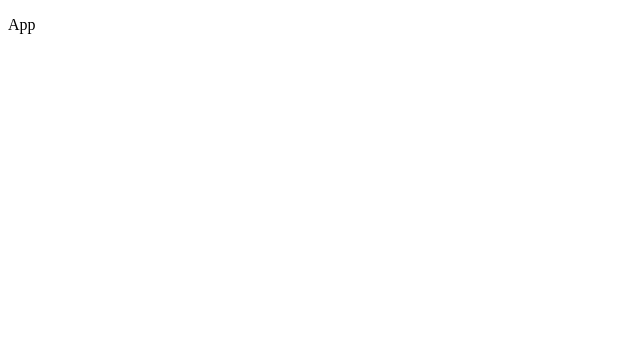
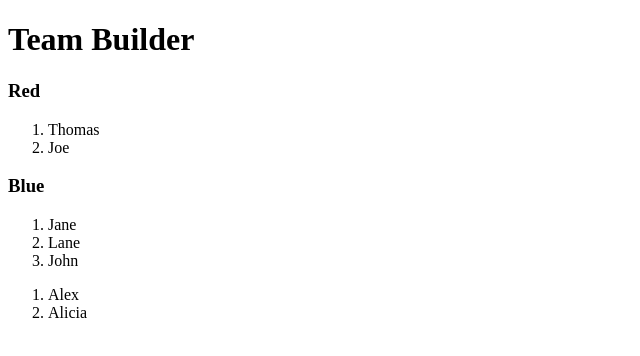
Before and after one commit to tf3/teamster, a React app: page / in a window 1280 px wide. Shown: the top 356 px of the page, without its empty margins (0-640 px from the left). Built offline with nearby package versions, Linux system fonts and the light colour scheme; the HTML template or start-up script is replaced by a standard one.

Commit message:
Add placeholder React components and data

```diff
--- /dev/null
+++ b/src/components/App.jsx
@@ -0,0 +1,40 @@
+import React from 'react';
+import TeamList from './TeamList.jsx';
+import UnassignedList from './UnassignedList.jsx';
+
+const placeholderState = {
+  teams: [
+    {
+      name: 'Red',
+      maxMembers: 5,
+      members: [{ name: 'Thomas' }, { name: 'Joe' }],
+    },
+    {
+      name: 'Blue',
+      maxMembers: 5,
+      members: [{ name: 'Jane' }, { name: 'Lane' }, { name: 'John' }],
+    },
+  ],
+  unassigned: [{ name: 'Alex' }, { name: 'Alicia' }],
+};
+
+class App extends React.Component {
+  constructor(props) {
+    super(props);
+    this.state = placeholderState;
+  }
+
+  render() {
+    const { teams, unassigned } = this.state;
+
+    return (
+      <div>
+        <h1>Team Builder</h1>
+        {teams.map(team => <TeamList team={team} />)}
+        <UnassignedList unassigned={unassigned} />
+      </div>
+    );
+  }
+}
+
+export default App;
--- /dev/null
+++ b/src/components/TeamList.jsx
@@ -0,0 +1,12 @@
+import React from 'react';
+
+const TeamList = ({ team }) => (
+  <div className="team">
+    <h3>{team.name}</h3>
+    <ol>
+      {team.members.map(member => <li>{member.name}</li>)}
+    </ol>
+  </div>
+);
+
+export default TeamList;
--- /dev/null
+++ b/src/components/UnassignedList.jsx
@@ -0,0 +1,11 @@
+import React from 'react';
+
+const UnassignedList = ({ unassigned }) => (
+  <div className="unassigned">
+    <ol>
+      {unassigned.map(person => <li>{person.name}</li>)}
+    </ol>
+  </div>
+);
+
+export default UnassignedList;
--- a/src/index.jsx
+++ b/src/index.jsx
@@ -1,10 +1,5 @@
 import React from 'react';
 import ReactDOM from 'react-dom';
-
-const App = () => (
-  <div>
-    <p>App</p>
-  </div>
-);
+import App from './components/App.jsx';
 
 ReactDOM.render(<App />, document.getElementById('app'));
```
